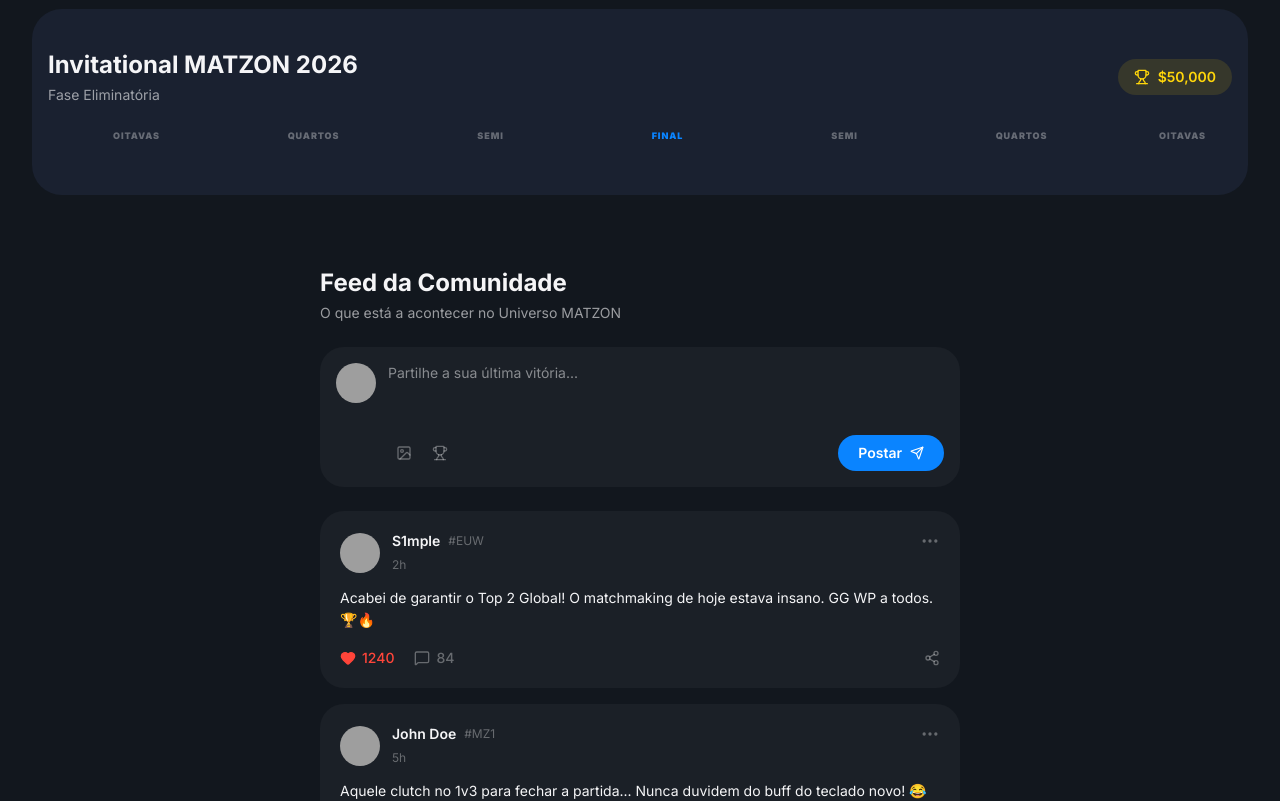
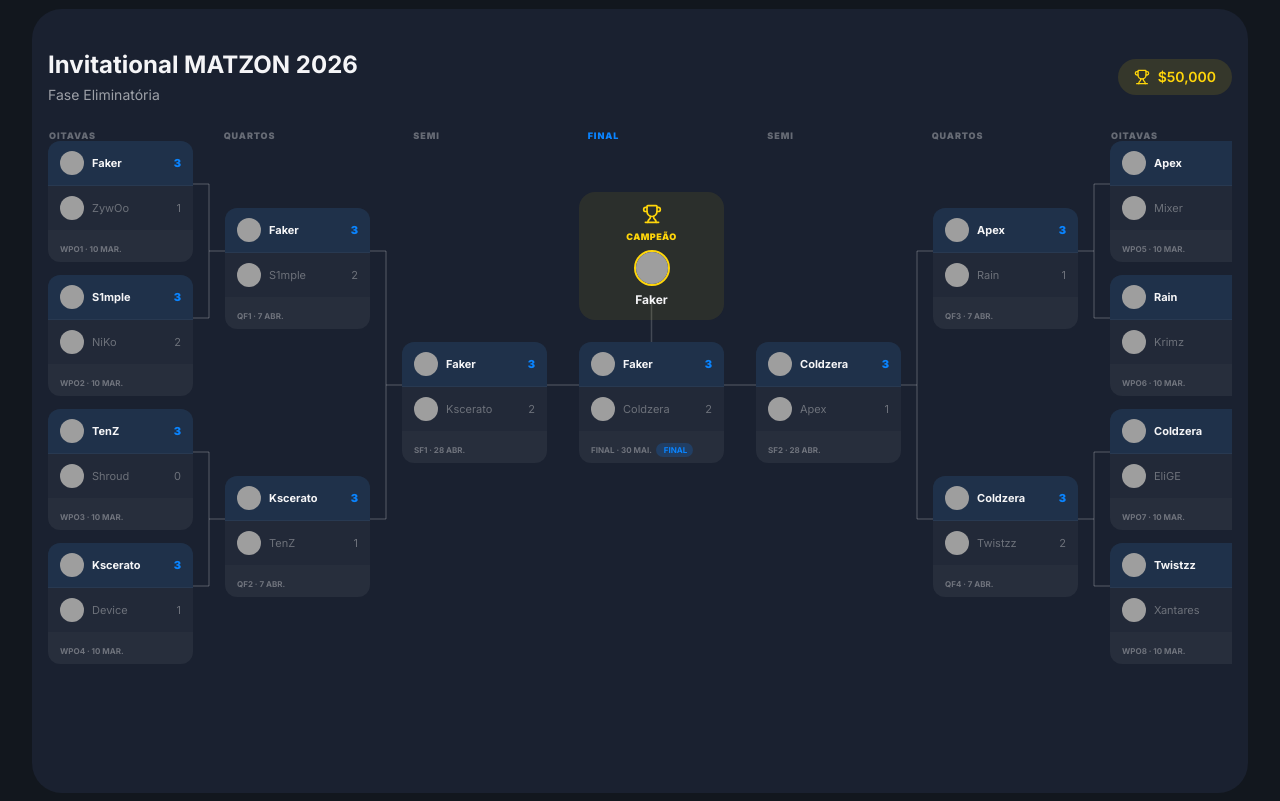
Before and after one commit to LURY-TMP/matzon-web-test, a Next.js app in the folder apps/web/: page / in a window 1280 px wide. Shown: the part 1360-2161 px from the top of the page. Built offline with nearby package versions, Linux system fonts and the light colour scheme; grey boxes are pictures that could not be loaded.

Commit message:
revert: restaurar bracket antes dos labels estragados

```diff
--- a/apps/web/src/components/tournament/TournamentBracket.tsx
+++ b/apps/web/src/components/tournament/TournamentBracket.tsx
@@ -96,22 +96,135 @@ export function TournamentBracket() {
       </div>
 
       {/* Round labels */}
-            <div className="flex mb-3" style={{ minWidth: TW, gap: 0 }}>
+      <div className="flex mb-3 overflow-x-auto" style={{ minWidth: TW }}>
         {[
-          { label: 'Oitavas', w: MW + CW },
-          { label: 'Quartos', w: MW + CW },
-          { label: 'Semi', w: MW + CW },
-          { label: 'Final', w: MW + CW },
-          { label: 'Semi', w: MW + CW },
-          { label: 'Quartos', w: MW + CW },
-          { label: 'Oitavas', w: MW },
+          { label: 'Oitavas', x: X0 + MW / 2 },
+          { label: 'Quartos', x: X1 + MW / 2 },
+          { label: 'Semi', x: X2 + MW / 2 },
+          { label: 'Final', x: X3 + MW / 2 },
+          { label: 'Semi', x: X4 + MW / 2 },
+          { label: 'Quartos', x: X5 + MW / 2 },
+          { label: 'Oitavas', x: X6 + MW / 2 },
         ].map((r, i) => (
-          <div key={i} className="text-[9px] font-black uppercase tracking-widest text-center flex-shrink-0"
-            style={{ width: r.w, color: i === 3 ? '#0A84FF' : 'var(--text-tertiary)' }}>
+          <div key={i} className="absolute text-[9px] font-black uppercase tracking-widest text-center"
+            style={{ left: r.x - 30, width: 60, color: i === 3 ? '#0A84FF' : 'var(--text-tertiary)' }}>
             {r.label}
           </div>
         ))}
       </div>
+
+      <div className="overflow-x-auto pb-4 max-w-full">
+        <div className="relative" style={{ width: TW, height: TOTAL_H + 60 }}>
+
+          {/* ── SVG LINES ── */}
+          <svg className="absolute inset-0" width={TW} height={TOTAL_H + 60} style={{ pointerEvents: 'none', overflow: 'visible' }}>
+
+            {/* LEFT: R1 → R2 (pair 0-1) */}
+            <line x1={X0+MW} y1={mc(R1Y[0])} x2={X0+MW+CW/2} y2={mc(R1Y[0])} stroke={LINE} strokeWidth={1.5}/>
+            <line x1={X0+MW+CW/2} y1={mc(R1Y[0])} x2={X0+MW+CW/2} y2={mc(R1Y[1])} stroke={LINE} strokeWidth={1.5}/>
+            <line x1={X0+MW} y1={mc(R1Y[1])} x2={X0+MW+CW/2} y2={mc(R1Y[1])} stroke={LINE} strokeWidth={1.5}/>
+            <line x1={X0+MW+CW/2} y1={(mc(R1Y[0])+mc(R1Y[1]))/2} x2={X1} y2={(mc(R1Y[0])+mc(R1Y[1]))/2} stroke={LINE} strokeWidth={1.5}/>
+
+            {/* LEFT: R1 → R2 (pair 2-3) */}
+            <line x1={X0+MW} y1={mc(R1Y[2])} x2={X0+MW+CW/2} y2={mc(R1Y[2])} stroke={LINE} strokeWidth={1.5}/>
+            <line x1={X0+MW+CW/2} y1={mc(R1Y[2])} x2={X0+MW+CW/2} y2={mc(R1Y[3])} stroke={LINE} strokeWidth={1.5}/>
+            <line x1={X0+MW} y1={mc(R1Y[3])} x2={X0+MW+CW/2} y2={mc(R1Y[3])} stroke={LINE} strokeWidth={1.5}/>
+            <line x1={X0+MW+CW/2} y1={(mc(R1Y[2])+mc(R1Y[3]))/2} x2={X1} y2={(mc(R1Y[2])+mc(R1Y[3]))/2} stroke={LINE} strokeWidth={1.5}/>
+
+            {/* LEFT: R2 → SF */}
+            <line x1={X1+MW} y1={mc(R2Y[0])} x2={X1+MW+CW/2} y2={mc(R2Y[0])} stroke={LINE} strokeWidth={1.5}/>
+            <line x1={X1+MW+CW/2} y1={mc(R2Y[0])} x2={X1+MW+CW/2} y2={mc(R2Y[1])} stroke={LINE} strokeWidth={1.5}/>
+            <line x1={X1+MW} y1={mc(R2Y[1])} x2={X1+MW+CW/2} y2={mc(R2Y[1])} stroke={LINE} strokeWidth={1.5}/>
+            <line x1={X1+MW+CW/2} y1={mc(SFY)} x2={X2} y2={mc(SFY)} stroke={LINE} strokeWidth={1.5}/>
+
+            {/* LEFT: SF → FINAL */}
+            <line x1={X2+MW} y1={mc(SFY)} x2={X3} y2={mc(FY)} stroke={LINE} strokeWidth={1.5}/>
+
+            {/* Champion line (from top of final box upward) */}
+            <line x1={X3+MW/2} y1={FY} x2={X3+MW/2} y2={CHAMPION_Y+MH+20} stroke={LINE} strokeWidth={1.5}/>
+
+            {/* RIGHT: SF → FINAL */}
+            <line x1={X3+MW} y1={mc(FY)} x2={X4} y2={mc(SFY)} stroke={LINE} strokeWidth={1.5}/>
+
+            {/* RIGHT: R2 → SF */}
+            <line x1={X4+MW} y1={mc(SFY)} x2={X4+MW+CW/2} y2={mc(SFY)} stroke={LINE} strokeWidth={1.5}/>
+            <line x1={X4+MW+CW/2} y1={mc(R2Y[0])} x2={X4+MW+CW/2} y2={mc(R2Y[1])} stroke={LINE} strokeWidth={1.5}/>
+            <line x1={X4+MW+CW/2} y1={mc(R2Y[0])} x2={X5} y2={mc(R2Y[0])} stroke={LINE} strokeWidth={1.5}/>
+            <line x1={X4+MW+CW/2} y1={mc(R2Y[1])} x2={X5} y2={mc(R2Y[1])} stroke={LINE} strokeWidth={1.5}/>
+
+            {/* RIGHT: R1 → R2 (pair 0-1) */}
+            <line x1={X5+MW} y1={mc(R2Y[0])} x2={X5+MW+CW/2} y2={mc(R2Y[0])} stroke={LINE} strokeWidth={1.5}/>
+            <line x1={X5+MW+CW/2} y1={mc(R1Y[0])} x2={X5+MW+CW/2} y2={mc(R1Y[1])} stroke={LINE} strokeWidth={1.5}/>
+            <line x1={X5+MW+CW/2} y1={mc(R1Y[0])} x2={X6} y2={mc(R1Y[0])} stroke={LINE} strokeWidth={1.5}/>
+            <line x1={X5+MW+CW/2} y1={mc(R1Y[1])} x2={X6} y2={mc(R1Y[1])} stroke={LINE} strokeWidth={1.5}/>
+
+            {/* RIGHT: R1 → R2 (pair 2-3) */}
+            <line x1={X5+MW} y1={mc(R2Y[1])} x2={X5+MW+CW/2} y2={mc(R2Y[1])} stroke={LINE} strokeWidth={1.5}/>
+            <line x1={X5+MW+CW/2} y1={mc(R1Y[2])} x2={X5+MW+CW/2} y2={mc(R1Y[3])} stroke={LINE} strokeWidth={1.5}/>
+            <line x1={X5+MW+CW/2} y1={mc(R1Y[2])} x2={X6} y2={mc(R1Y[2])} stroke={LINE} strokeWidth={1.5}/>
+            <line x1={X5+MW+CW/2} y1={mc(R1Y[3])} x2={X6} y2={mc(R1Y[3])} stroke={LINE} strokeWidth={1.5}/>
+          </svg>
+
+          {/* ── CHAMPION (above final) ── */}
+          <motion.div
+            initial={{ opacity: 0, scale: 0.85 }}
+            animate={{ opacity: 1, scale: 1 }}
+            transition={{ delay: 0.55 }}
+            className="absolute flex flex-col items-center gap-1.5 px-4 py-3 rounded-2xl"
+            style={{ width: MW, top: CHAMPION_Y, left: X3, backgroundColor: 'rgba(255,214,10,0.08)' }}
+          >
+            <Trophy className="w-5 h-5" style={{ color: '#FFD60A' }} />
+            <span className="text-[9px] font-black uppercase tracking-wider" style={{ color: '#FFD60A' }}>CAMPEÃO</span>
+            <img src={av[0]} className="w-9 h-9 rounded-full object-cover" style={{ border: '2px solid #FFD60A' }} />
+            <span className="text-xs font-bold" style={{ color: 'var(--text-primary)' }}>Faker</span>
+          </motion.div>
+
+          {/* ── FINAL ── */}
+          <MatchCard winner={{ name: 'Faker', avatar: av[0] }} loser={{ name: 'Coldzera', avatar: av[12] }}
+            sw={3} sl={2} label="FINAL" date="30 MAI." x={X3} y={FY} delay={0.38} isFinal />
+
+          {/* ── LEFT SF ── */}
+          <MatchCard winner={{ name: 'Faker', avatar: av[0] }} loser={{ name: 'Kscerato', avatar: av[6] }}
+            sw={3} sl={2} label="SF1" date="28 ABR." x={X2} y={SFY} delay={0.28} />
+
+          {/* ── LEFT R2 ── */}
+          <MatchCard winner={{ name: 'Faker', avatar: av[0] }} loser={{ name: 'S1mple', avatar: av[2] }}
+            sw={3} sl={2} label="QF1" date="7 ABR." x={X1} y={R2Y[0]} delay={0.15} />
+          <MatchCard winner={{ name: 'Kscerato', avatar: av[6] }} loser={{ name: 'TenZ', avatar: av[4] }}
+            sw={3} sl={1} label="QF2" date="7 ABR." x={X1} y={R2Y[1]} delay={0.18} />
+
+          {/* ── LEFT R1 ── */}
+          <MatchCard winner={{ name: 'Faker', avatar: av[0] }} loser={{ name: 'ZywOo', avatar: av[1] }}
+            sw={3} sl={1} label="WPO1" date="10 MAR." x={X0} y={R1Y[0]} delay={0} />
+          <MatchCard winner={{ name: 'S1mple', avatar: av[2] }} loser={{ name: 'NiKo', avatar: av[3] }}
+            sw={3} sl={2} label="WPO2" date="10 MAR." x={X0} y={R1Y[1]} delay={0.04} />
+          <MatchCard winner={{ name: 'TenZ', avatar: av[4] }} loser={{ name: 'Shroud', avatar: av[5] }}
+            sw={3} sl={0} label="WPO3" date="10 MAR." x={X0} y={R1Y[2]} delay={0.08} />
+          <MatchCard winner={{ name: 'Kscerato', avatar: av[6] }} loser={{ name: 'Device', avatar: av[7] }}
+            sw={3} sl={1} label="WPO4" date="10 MAR." x={X0} y={R1Y[3]} delay={0.12} />
+
+          {/* ── RIGHT SF ── */}
+          <MatchCard winner={{ name: 'Coldzera', avatar: av[12] }} loser={{ name: 'Apex', avatar: av[9] }}
+            sw={3} sl={1} label="SF2" date="28 ABR." x={X4} y={SFY} delay={0.28} />
+
+          {/* ── RIGHT R2 ── */}
+          <MatchCard winner={{ name: 'Apex', avatar: av[9] }} loser={{ name: 'Rain', avatar: av[11] }}
+            sw={3} sl={1} label="QF3" date="7 ABR." x={X5} y={R2Y[0]} delay={0.15} />
+          <MatchCard winner={{ name: 'Coldzera', avatar: av[12] }} loser={{ name: 'Twistzz', avatar: av[15] }}
+            sw={3} sl={2} label="QF4" date="7 ABR." x={X5} y={R2Y[1]} delay={0.18} />
+
+          {/* ── RIGHT R1 ── */}
+          <MatchCard winner={{ name: 'Apex', avatar: av[9] }} loser={{ name: 'Mixer', avatar: av[8] }}
+            sw={3} sl={1} label="WPO5" date="10 MAR." x={X6} y={R1Y[0]} delay={0} />
+          <MatchCard winner={{ name: 'Rain', avatar: av[11] }} loser={{ name: 'Krimz', avatar: av[10] }}
+            sw={3} sl={2} label="WPO6" date="10 MAR." x={X6} y={R1Y[1]} delay={0.04} />
+          <MatchCard winner={{ name: 'Coldzera', avatar: av[12] }} loser={{ name: 'EliGE', avatar: av[13] }}
+            sw={3} sl={0} label="WPO7" date="10 MAR." x={X6} y={R1Y[2]} delay={0.08} />
+          <MatchCard winner={{ name: 'Twistzz', avatar: av[15] }} loser={{ name: 'Xantares', avatar: av[14] }}
+            sw={3} sl={2} label="WPO8" date="10 MAR." x={X6} y={R1Y[3]} delay={0.12} />
+
+        </div>
+      </div>
     </section>
   );
 }
```
